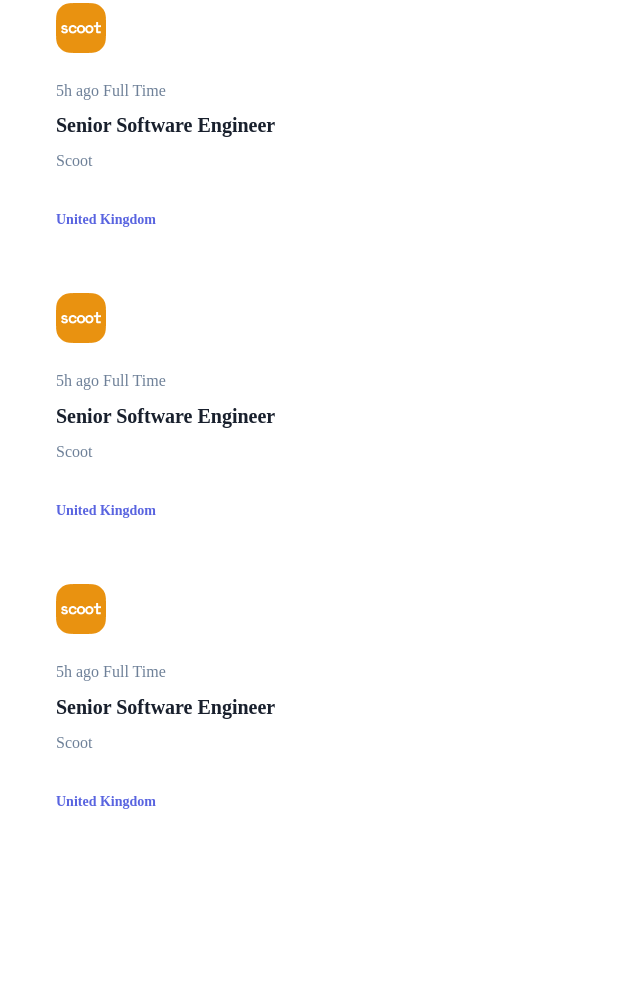
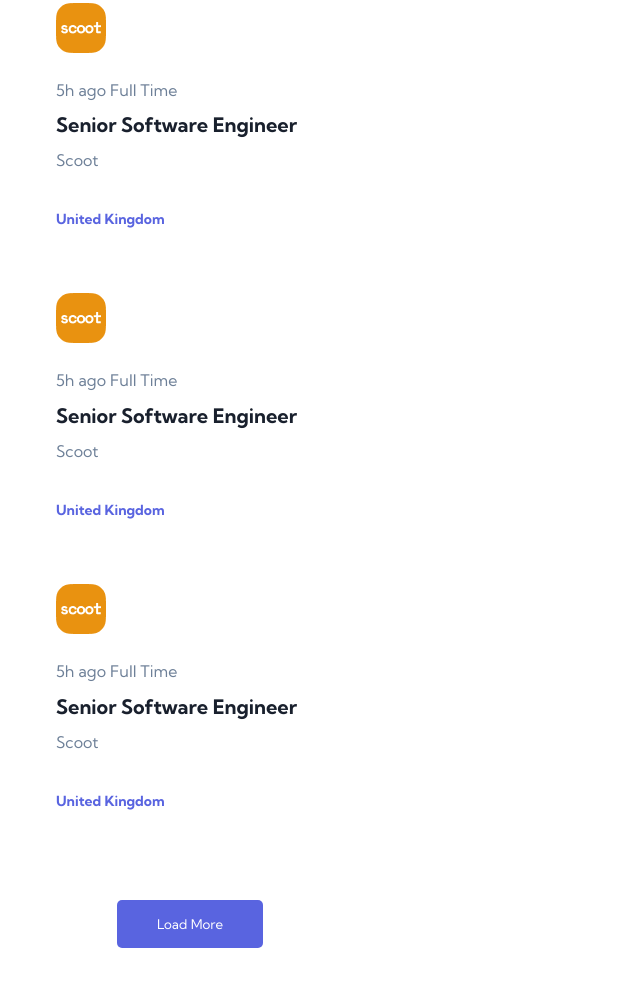
Before and after one commit to acunmedyaakademi/sametErenTerzi-kamp-proje, a plain HTML site: page index.html in a window 1280 px wide. Shown: the part 1058-2044 px from the top of the page, without its empty margins (0-640 px from the left). Before the commit the page ends 1958 px from the top, so only its background shows below. Drawn offline with Linux system fonts and the light colour scheme.

```diff
--- a/assets/css/style.css
+++ b/assets/css/style.css
@@ -4,7 +4,9 @@
     margin: 0;
     padding: 0;
     box-sizing: border-box;
+    font-family: 'Kumbh Sans', sans-serif;
 }
+
 :root{
     --violet:#9e7f66;
     --lightViolet: #939BF4;
@@ -19,16 +21,20 @@
     --size-h3: 20px;
     --size-h4: 14px;
 }
+
 body[data-theme="light"] {
     --bg-color: var(--lightGrey);
 }
+
 body[data-theme="dark"] {
     --bg-color: var(--midnight);
 }
 
 body {
     background-color: var(--bg-color);
+    font-family: 'Kumbh Sans', sans-serif;
 }
+
 .container{
     width: 100%;
 }
@@ -106,9 +112,12 @@
     color: white;
     cursor: pointer;
 }
+.company-container{
+    background-color: var(--bg-color);
+}
 .company-details{
     margin: 57px 24px;
-    background-color: var(--white);
+    background-color: var(--bg-color);
     width: 327px;
     border-radius: 6px;
 }
@@ -152,3 +161,15 @@
     padding-bottom: 33px;
     color: #5964E0;
 }
+.load-more-div{
+    margin-left: 117px;
+    margin-bottom: 62px;
+    width: 327px;
+}
+.load-more-btn{
+    background-color: #5964E0;
+    border: none;
+    padding: 16px 40px;
+    border-radius: 5px;
+    color: white;
+}
--- a/index.html
+++ b/index.html
@@ -123,6 +123,9 @@
 </div>
 </div>
     </div>
+    <div class="load-more-div">
+        <button class="load-more-btn">Load More</button>
+    </div>
 </div>
 </body>
 </html>
```
